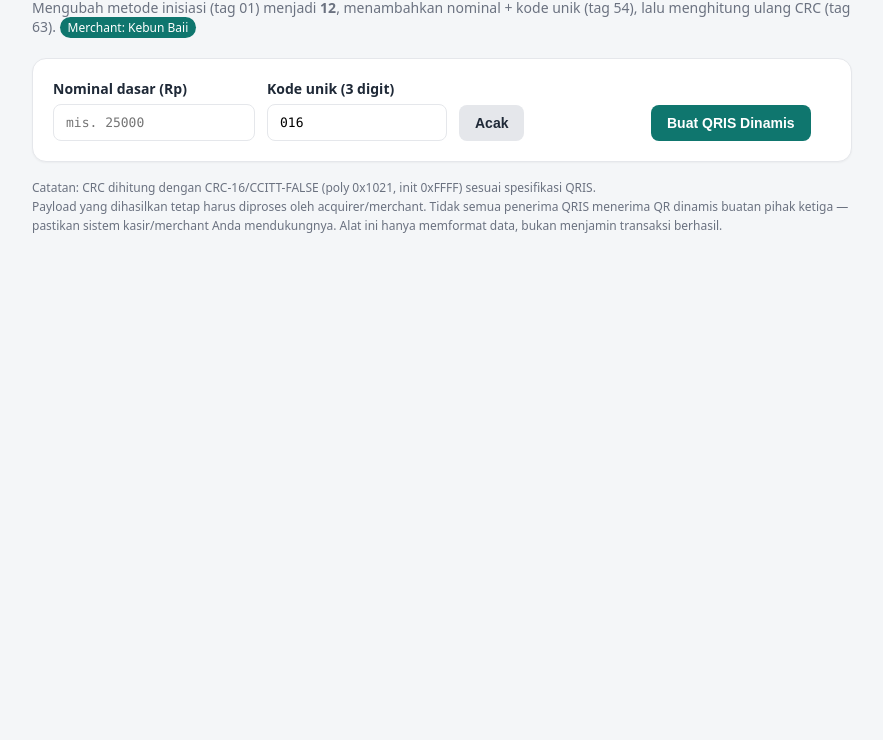
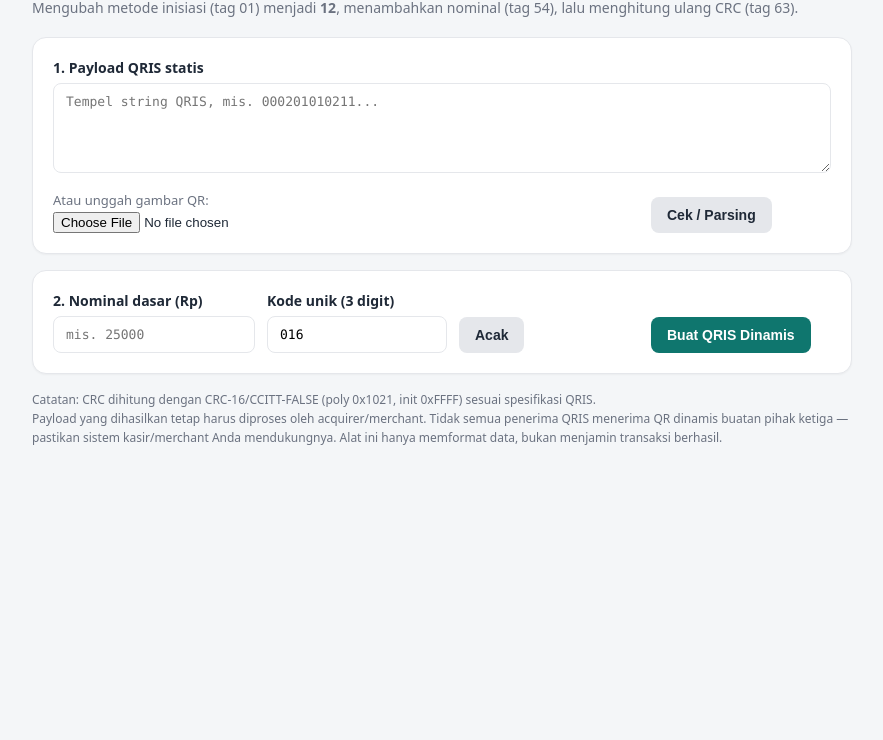
Before and after one commit to benbask/qris-dynamic-web, a plain HTML site: page index.html in a window 1280 px wide. Shown: the part 60-800 px from the top of the page, without its empty margins (198-1081 px from the left). Drawn offline with nearby package versions, Linux system fonts and the light colour scheme.

Commit message:
Restore front-page QRIS input (paste/upload) for users

```diff
--- a/index.html
+++ b/index.html
@@ -40,9 +40,9 @@
 <body>
 <div class="wrap">
   <h1>Konverter QRIS Statis → Dinamis</h1>
-  <p class="sub">Mengubah metode inisiasi (tag 01) menjadi <b>12</b>, menambahkan nominal + kode unik (tag 54), lalu menghitung ulang CRC (tag 63). <span id="merchantBadge"></span></p>
+  <p class="sub">Mengubah metode inisiasi (tag 01) menjadi <b>12</b>, menambahkan nominal (tag 54), lalu menghitung ulang CRC (tag 63).</p>
 
-  <div class="card" id="inputCard">
+  <div class="card">
     <label for="static">1. Payload QRIS statis</label>
     <textarea id="static" placeholder="Tempel string QRIS, mis. 000201010211..."></textarea>
     <div class="row" style="margin-top:10px">
@@ -59,7 +59,7 @@
   <div class="card">
     <div class="row">
       <div>
-        <label for="amount">Nominal dasar (Rp)</label>
+        <label for="amount">2. Nominal dasar (Rp)</label>
         <input type="text" id="amount" placeholder="mis. 25000" inputmode="numeric">
       </div>
       <div style="max-width:150px">
@@ -73,7 +73,7 @@
   </div>
 
   <div class="card" id="resultCard" style="display:none">
-    <h2 style="font-size:16px;margin:0 0 12px">Hasil</h2>
+    <h2 style="font-size:16px;margin:0 0 12px">3. Hasil</h2>
     <div class="out">
       <div id="qr"></div>
       <div class="payload">
@@ -97,8 +97,8 @@
    (Kosongkan jika ingin paste/upload QRIS manual setiap kali.)
    ============================================================ */
 const CONFIG = {
-  MERCHANT_QRIS: '00020101021126570011ID.DANA.WWW011893600915302429567902090242956790303UMI51440014ID.CO.QRIS.WWW0215ID10265136480590303UMI5204076353033605802ID5910Kebun Baii6015Kab. Lampung Se61053536563043F9B',
-  MERCHANT_NAME: 'Kebun Baii'
+  MERCHANT_QRIS: '',
+  MERCHANT_NAME: ''
 };
 
 const TAG_INFO = {
@@ -232,17 +232,6 @@ document.getElementById('btnConvert').addEventListener('click',()=>{
   }catch(e){showMsg(e.message,'err');}
 });
 
-// Isi QRIS merchant dari konfigurasi bila tersedia
-if(CONFIG.MERCHANT_QRIS){
-  document.getElementById('static').value=CONFIG.MERCHANT_QRIS.trim();
-  document.getElementById('inputCard').style.display='none';
-  if(CONFIG.MERCHANT_NAME){
-    const b=document.getElementById('merchantBadge');
-    b.textContent='Merchant: '+CONFIG.MERCHANT_NAME;
-    b.style.cssText='display:inline-block;background:#0f766e;color:#fff;padding:2px 8px;border-radius:999px;font-size:12px';
-  }
-  parseCurrent();
-}
 acakKode();
 document.getElementById('btnCopy').addEventListener('click',async()=>{
   const t=document.getElementById('outPayload').textContent;
```
